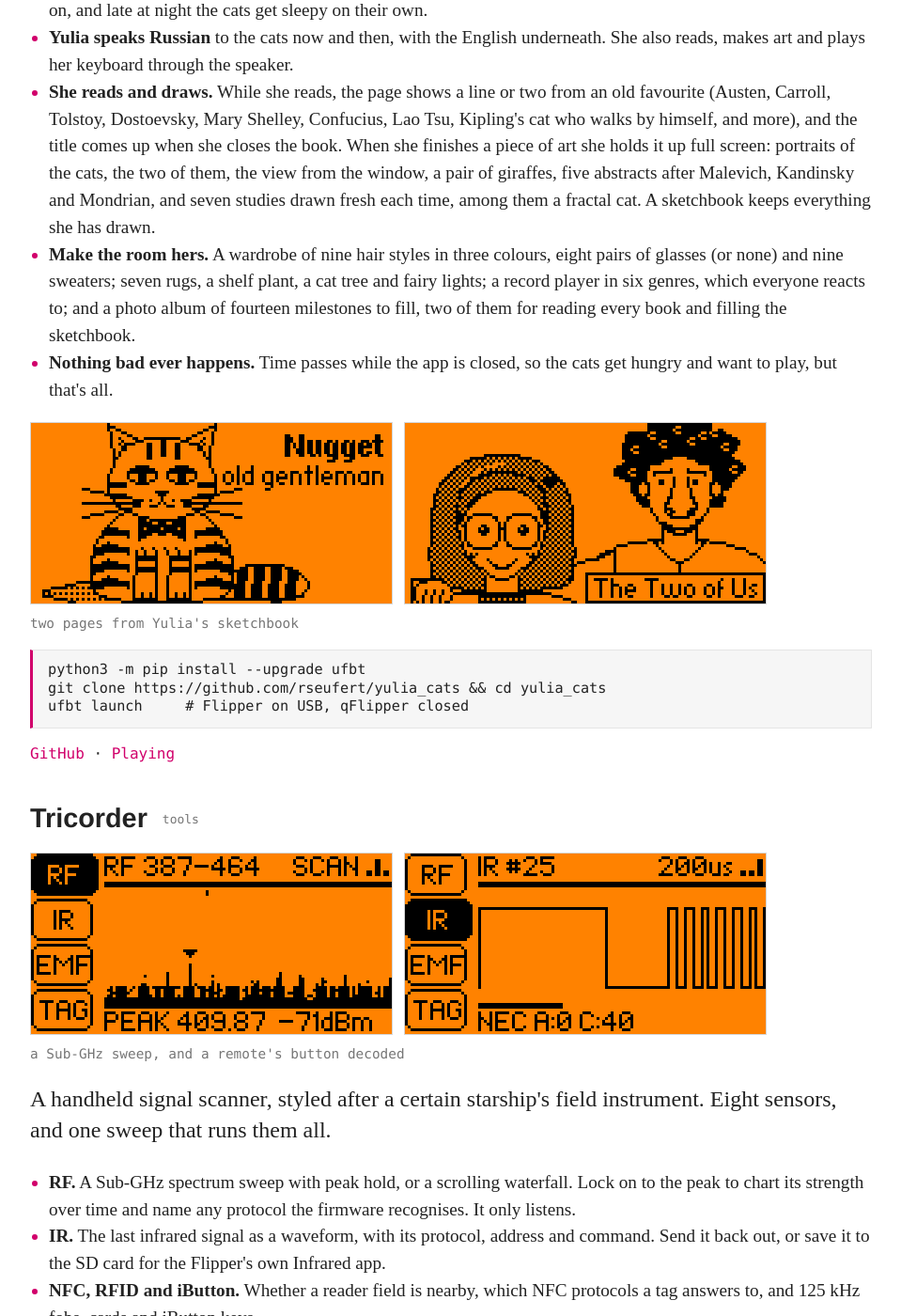
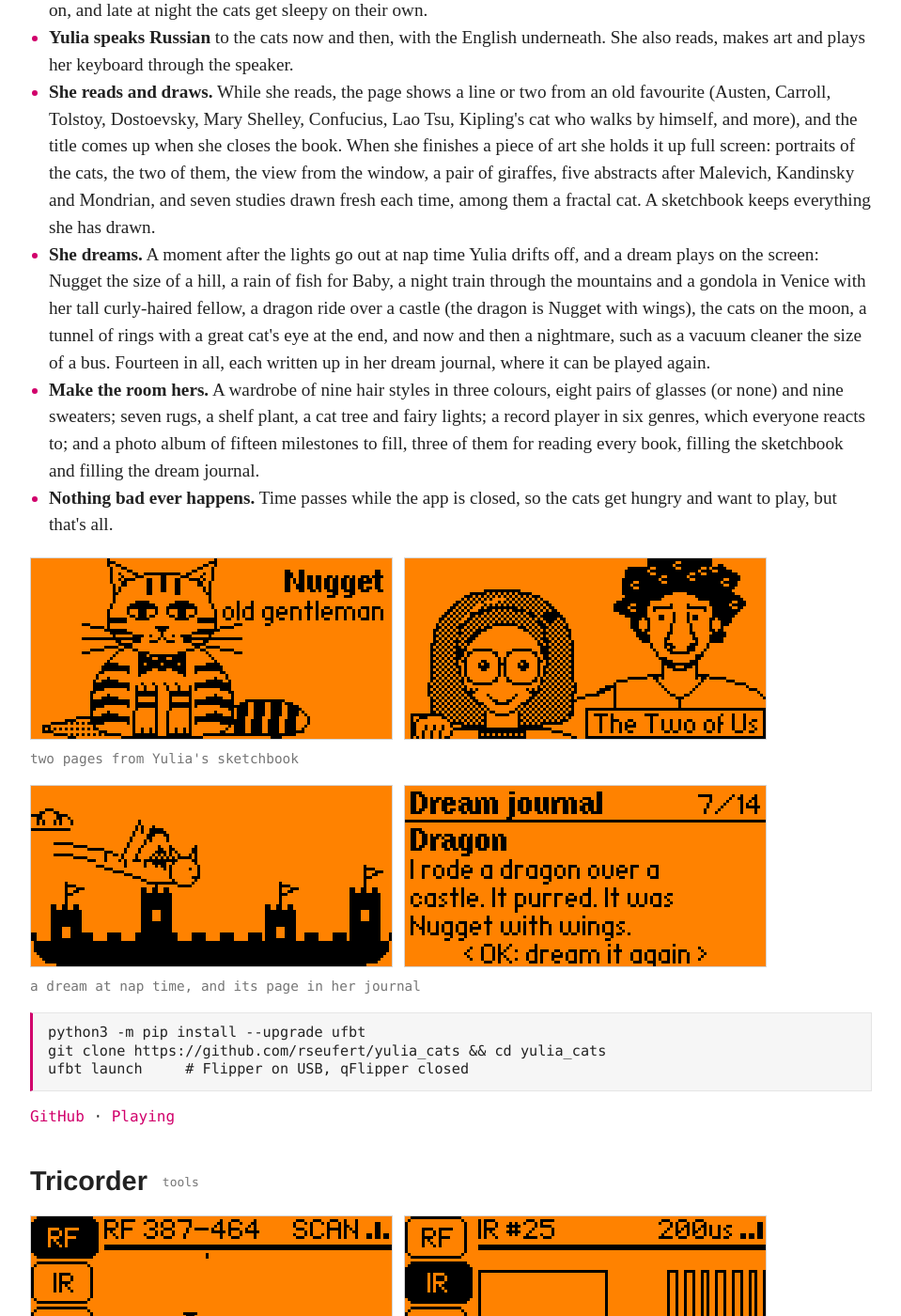
Before and after one commit to rseufert/rseufert.github.io, a Jekyll site: the page built from flipper/index.html, in a window 1280 px wide and 1400 px high, scrolled down 3749 px. Shown: the whole window at 94% size, without its empty margins (160-1119 px from the left). Built offline with Jekyll 4.4.1, drawn with Linux system fonts in a browser that asks for light colours.

Commit message:
Yulia's Cats 0.7: dreams at nap time and a dream journal
A bullet for the fourteen dreams and the journal that keeps them, the album
at fifteen milestones, and a second pair of stills: the dragon dream and its
journal page, cut from the release's dreams.png in the Flipper's orange.

Co-Authored-By: Claude Opus 5.5 <noreply@anthropic.com>
Claude-Session: https://claude.ai/code/session_015RDTBgG3oYVSZTAaz1gNwq

```diff
--- a/flipper/index.html
+++ b/flipper/index.html
@@ -87,13 +87,19 @@ ufbt launch     # Flipper on USB, qFlipper closed</code></pre>
 			<li><strong>The room follows the clock.</strong> The sun crosses the window, the sky goes dark in the evening and the lamp comes on, and late at night the cats get sleepy on their own.</li>
 			<li><strong>Yulia speaks Russian</strong> to the cats now and then, with the English underneath. She also reads, makes art and plays her keyboard through the speaker.</li>
 			<li><strong>She reads and draws.</strong> While she reads, the page shows a line or two from an old favourite (Austen, Carroll, Tolstoy, Dostoevsky, Mary Shelley, Confucius, Lao Tsu, Kipling's cat who walks by himself, and more), and the title comes up when she closes the book. When she finishes a piece of art she holds it up full screen: portraits of the cats, the two of them, the view from the window, a pair of giraffes, five abstracts after Malevich, Kandinsky and Mondrian, and seven studies drawn fresh each time, among them a fractal cat. A sketchbook keeps everything she has drawn.</li>
-			<li><strong>Make the room hers.</strong> A wardrobe of nine hair styles in three colours, eight pairs of glasses (or none) and nine sweaters; seven rugs, a shelf plant, a cat tree and fairy lights; a record player in six genres, which everyone reacts to; and a photo album of fourteen milestones to fill, two of them for reading every book and filling the sketchbook.</li>
+			<li><strong>She dreams.</strong> A moment after the lights go out at nap time Yulia drifts off, and a dream plays on the screen: Nugget the size of a hill, a rain of fish for Baby, a night train through the mountains and a gondola in Venice with her tall curly-haired fellow, a dragon ride over a castle (the dragon is Nugget with wings), the cats on the moon, a tunnel of rings with a great cat's eye at the end, and now and then a nightmare, such as a vacuum cleaner the size of a bus. Fourteen in all, each written up in her dream journal, where it can be played again.</li>
+			<li><strong>Make the room hers.</strong> A wardrobe of nine hair styles in three colours, eight pairs of glasses (or none) and nine sweaters; seven rugs, a shelf plant, a cat tree and fairy lights; a record player in six genres, which everyone reacts to; and a photo album of fifteen milestones to fill, three of them for reading every book, filling the sketchbook and filling the dream journal.</li>
 			<li><strong>Nothing bad ever happens.</strong> Time passes while the app is closed, so the cats get hungry and want to play, but that's all.</li>
 		</ul>
 		<figure class="shot pair">
 			<img src="/flipper/yulia_cats_nugget.png" width="512" height="256" loading="lazy" alt="One of Yulia's pictures, full screen: a portrait of Nugget, a tiger-striped cat with a bow tie and white socks, sitting with his striped tail curled beside him, captioned &quot;Nugget, old gentleman&quot;.">
 			<img src="/flipper/yulia_cats_two.png" width="512" height="256" loading="lazy" alt="Another of her pictures, titled &quot;The Two of Us&quot;: Yulia in round glasses, smiling, beside a tall man with curly hair whose long arm is round her shoulders.">
 			<figcaption>two pages from Yulia's sketchbook</figcaption>
+		</figure>
+		<figure class="shot pair">
+			<img src="/flipper/yulia_cats_dragon.png" width="512" height="256" loading="lazy" alt="One of Yulia's dreams: a winged cat flies over a castle wall with flags on its towers, a cloud behind it.">
+			<img src="/flipper/yulia_cats_journal.png" width="512" height="256" loading="lazy" alt="Her dream journal, page 7 of 14: &quot;Dragon. I rode a dragon over a castle. It purred. It was Nugget with wings.&quot; and, underneath, &quot;OK: dream it again&quot;.">
+			<figcaption>a dream at nap time, and its page in her journal</figcaption>
 		</figure>
 <pre><code>python3 -m pip install --upgrade ufbt
 git clone https://github.com/rseufert/yulia_cats &amp;&amp; cd yulia_cats
```
Also changed, not shown: flipper/yulia_cats_dragon.png (added), flipper/yulia_cats_journal.png (added).
